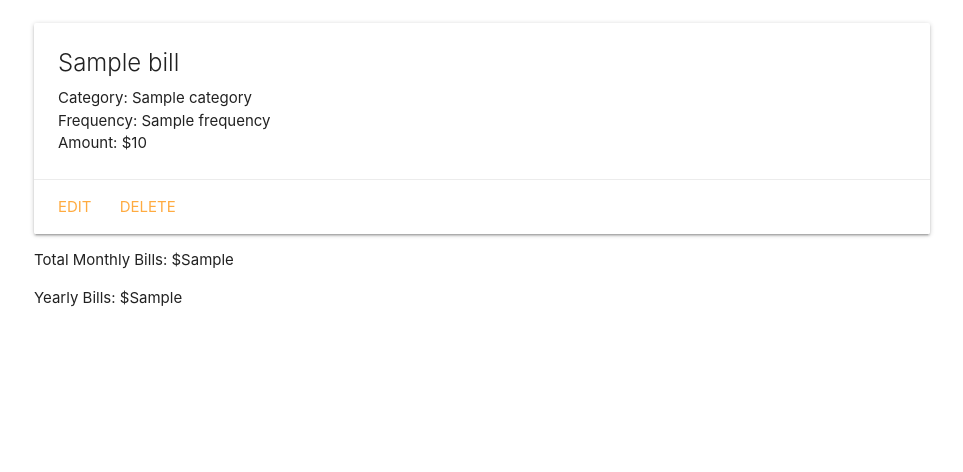
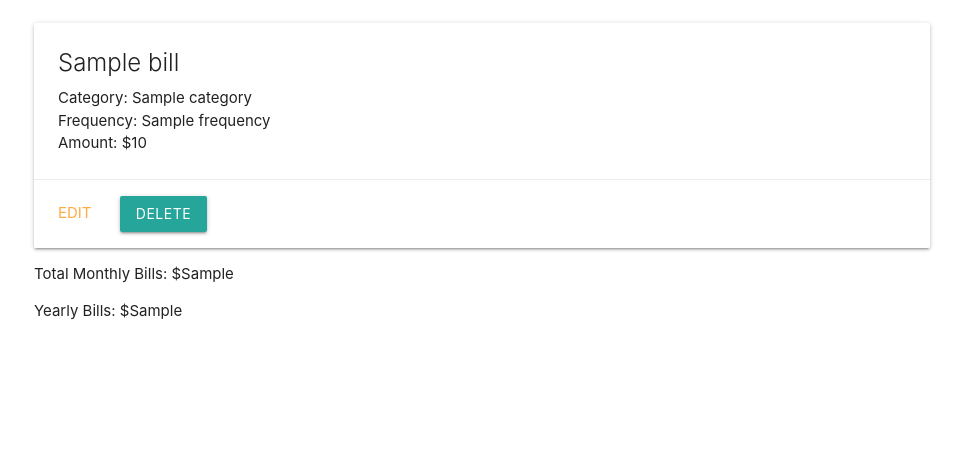
Before and after one commit to AlyssaAlonso/moneymap, a Django app: template main_app/templates/bills/index.html in a window 1280 px wide. Shown: the part 177-649 px from the top of the page, without its empty margins (158-1121 px from the left). Run offline with Django 3.2, Linux system fonts and the light colour scheme; the template is opened without the code that fills it: most values are stand-ins (such as "Sample title", 1, 10 or a date in 2020).

Commit message:
updated income delete on form

```diff
--- a/main_app/templates/bills/index.html
+++ b/main_app/templates/bills/index.html
@@ -11,8 +11,11 @@
         <p>Amount: ${{ bill.amount }}</p>
     </div>
     <div class="card-action">
+        <form action="{% url 'income_delete' income.id %}" method="POST">
+        {% csrf_token %}
         <a href="{% url 'bills_update' bill.id %}">Edit</a>
-        <a href="{% url 'bills_delete' bill.id %}">Delete</a>
+        <input type="submit" value="Delete" class="btn">
+        </form>
     </div>
 </div>
 {% endfor %}
```
